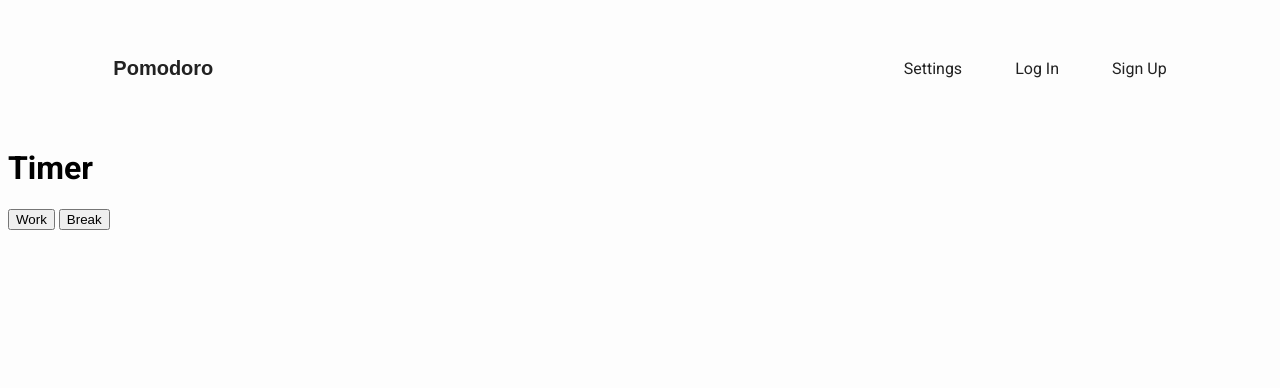
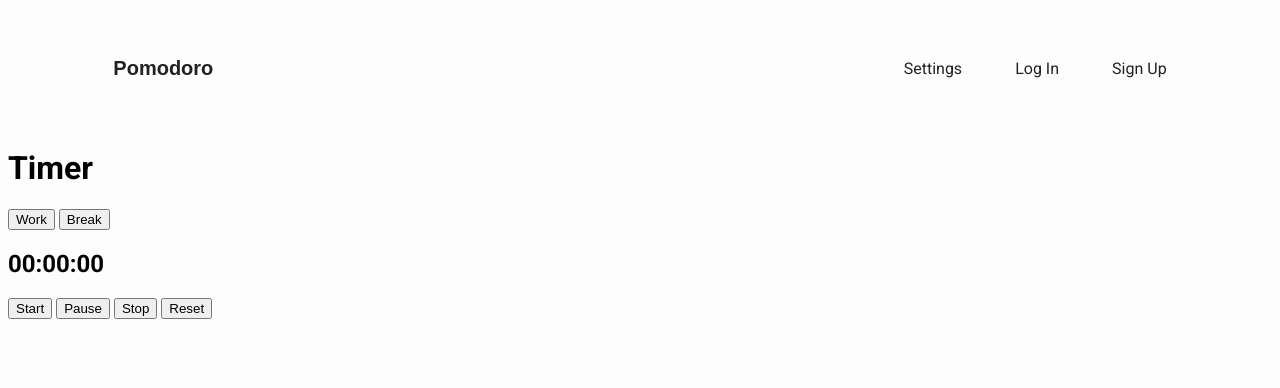
Before and after one commit to victorlomi/Pomodoro, a Flask app: page /timer in a window 1280 px wide. Shown: the top 388 px of the page. Run offline with Flask 2, Linux system fonts and the light colour scheme; some web fonts are replaced.

Commit message:
add temp timer for 25 minutes with all controls

```diff
--- a/app/templates/timer.html
+++ b/app/templates/timer.html
@@ -2,29 +2,55 @@
 
 {% block content %}
     <h1>Timer</h1>
-    <h2 id="countdown-timer"></h2>
     <button class="work-timer">Work</button>
     <button class="break-timer">Break</button>
+    <h2 id="countdown-timer"></h2>
+    <div class="control-buttons">
+        <button id="start-button">Start</button>
+        <button id="pause-button">Pause</button>
+        <button id="stop-button">Stop</button>
+        <button id="reset-button">Reset</button>
+    </div>
 
     <script src="{{ url_for('static', filename='easytimer.min.js') }}"></script>
     <script type="text/javascript">
         let timer = new easytimer.Timer();
         let timerText = document.querySelector("#countdown-timer");
-        let timerState = "work";
 
-        function updateWorkTimer() {
+        // initial timer display
+        timerText.innerHTML = "00:00:00";
+
+        // handle starting, stopping, resetting
+        let startButton = document.querySelector("#start-button");
+        let pauseButton = document.querySelector("#pause-button");
+        let stopButton = document.querySelector("#stop-button");
+        let resetButton = document.querySelector("#reset-button");
+
+        startButton.addEventListener("click", () => {
             timer.start({countdown: true, startValues: {minutes: 25}});
+        });
 
-            timerText.innerHTML = timer.getTimeValues().toString();
+        pauseButton.addEventListener("click", () => {
+            timer.pause();
+        });
 
+        stopButton.addEventListener("click", () => {
+            timer.stop();
+        });
+
+        resetButton.addEventListener("click", () => {
+            timer.reset();
+        });
+
+        // update the timer display
         timer.addEventListener('secondsUpdated', function (e) {
             timerText.innerHTML = timer.getTimeValues().toString();
+            console.log("work")
         });
 
         timer.addEventListener('targetAchieved', function (e) {
             console.log("it's done");
         });
-        }
     </script>
 
 {% endblock%}
```
Lines whose indentation alone changed are shown as unchanged.
